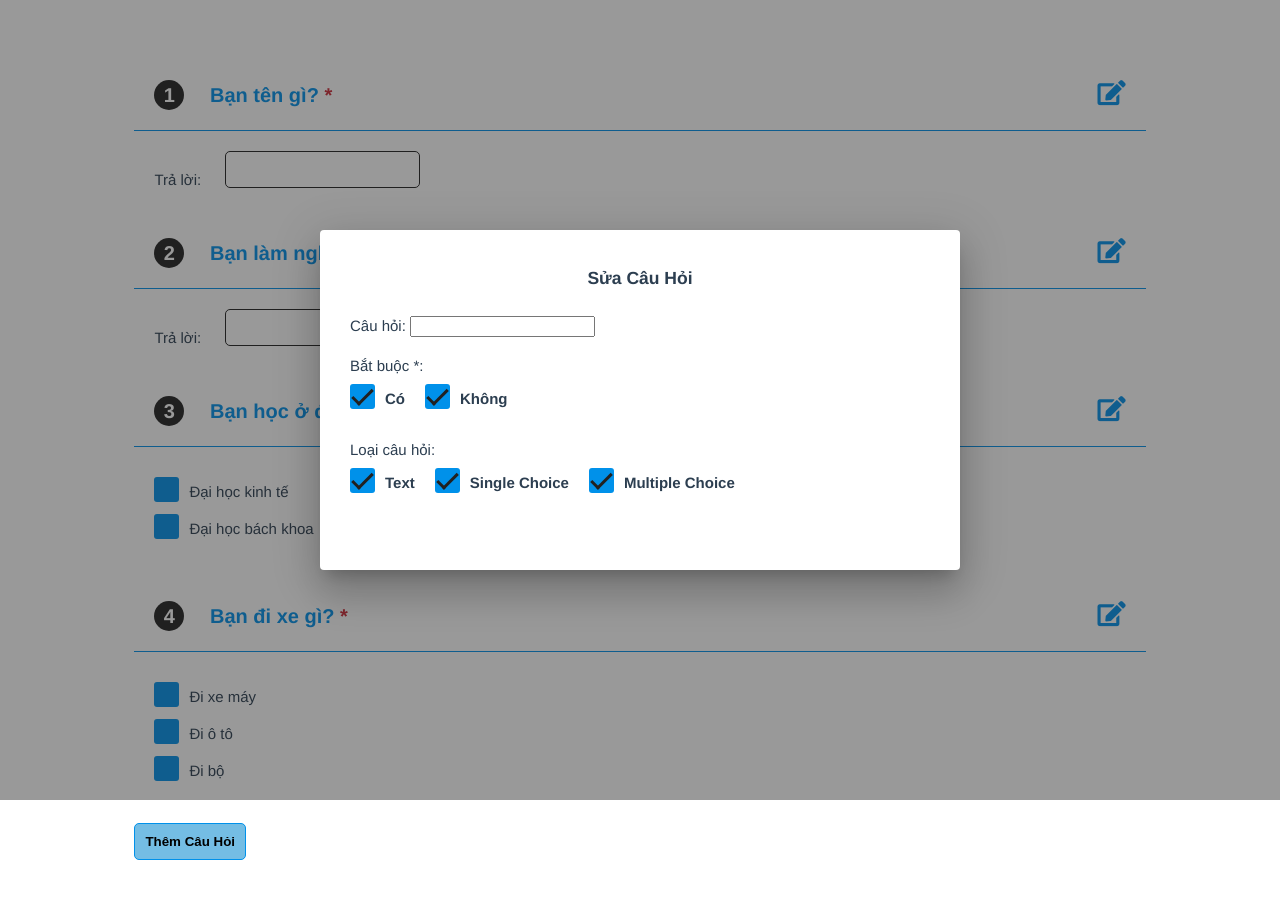
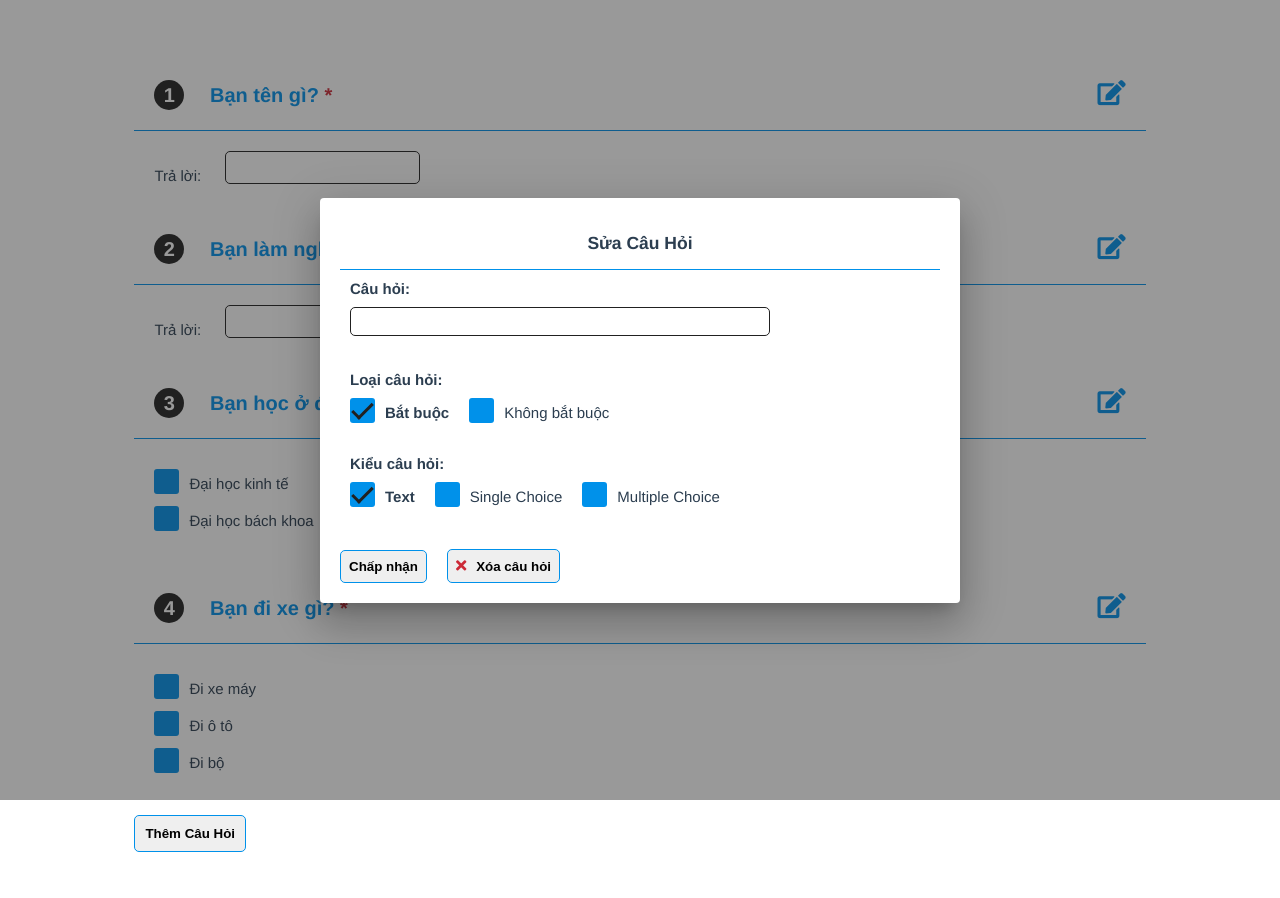
Before and after one commit to VuThanhTuan/survey-vuejs, a Vue app: page / in a window 1280 px wide. Both pictures are taken after a click on the icon 1111 px from the left and 92 px from the top of the page. Shown: the top 898 px of the page. Built offline with nearby package versions, Linux system fonts and the light colour scheme.

Commit message:
add popup

```diff
--- a/src/components/survey/ChildQuestion.vue
+++ b/src/components/survey/ChildQuestion.vue
@@ -20,8 +20,8 @@
 
             <custom-checkbox :id="`${item.name}${option.value}`" :label="option.label" v-model="item.answer" :optionValue="option.value"></custom-checkbox>
 
-             <child-question v-if="showChildQuestion(item, option)" :questions="option.chidQuestions">
-            </child-question>
+             <!-- <child-question v-if="showChildQuestion(item, option)" :questions="option.chidQuestions">
+            </child-question> -->
           </div>
         </div>
 
@@ -29,8 +29,8 @@
           <div v-for="option in item.options" :key="option.value">
             <custom-checkbox :id="`${item.name}${option.value}`" type="single" :label="option.label" v-model="item.answer" :optionValue="option.value"></custom-checkbox>
 
-             <child-question v-if="showChildQuestion(item, option)" :questions="option.chidQuestions">
-            </child-question>
+             <!-- <child-question v-if="showChildQuestion(item, option)" :questions="option.chidQuestions">
+            </child-question> -->
           </div>
         </div>
       </div>
--- a/src/components/survey/CustomCheckbox.vue
+++ b/src/components/survey/CustomCheckbox.vue
@@ -21,7 +21,7 @@ export default {
   props: {
     id: {
       type: String,
-      required: true,
+      required: false,
     },
     // multiple or single
     type: {
--- a/src/components/survey/EditQuestion.vue
+++ b/src/components/survey/EditQuestion.vue
@@ -1,41 +1,79 @@
 <template>
   <div>
-
     <div class="question-group">
-      <label>
-        Câu hỏi:
-      </label>
-      <input v-model="question.label" />
-    </div>
-
-    <div class="question-group">
-      <label>
-        Bắt buộc *:
-      </label>
-      <div class="question-checkbox-group">
-        <custom-checkbox type="single" label="Có"></custom-checkbox>
-        <custom-checkbox type="single" label="Không"></custom-checkbox>
+      <label> Câu hỏi: </label>
+      <div class="question-answer">
+        <input class="popup-input options-input" v-model="question.label" />
       </div>
     </div>
 
     <div class="question-group">
-      <label>
-        Loại câu hỏi:
-      </label>
+      <label> Loại câu hỏi: </label>
       <div class="question-checkbox-group">
-        <custom-checkbox type="single" label="Text"></custom-checkbox>
-        <custom-checkbox type="single" label="Single Choice"></custom-checkbox>
-        <custom-checkbox type="single" label="Multiple Choice"></custom-checkbox>
+        <custom-checkbox
+          type="single"
+          v-model="questionType"
+          optionValue="required"
+          label="Bắt buộc"
+        ></custom-checkbox>
+        <custom-checkbox
+          type="single"
+          v-model="questionType"
+          optionValue="not required"
+          label="Không bắt buộc"
+        ></custom-checkbox>
       </div>
     </div>
 
+    <div class="question-group">
+      <label> Kiểu câu hỏi: </label>
+      <div class="question-checkbox-group">
+        <custom-checkbox
+          type="single"
+          v-model="questionStyle"
+          optionValue="Text"
+          label="Text"
+        ></custom-checkbox>
+        <custom-checkbox
+          type="single"
+          v-model="questionStyle"
+          optionValue="Single Choice"
+          label="Single Choice"
+        ></custom-checkbox>
+        <custom-checkbox
+          type="single"
+          v-model="questionStyle"
+          optionValue="Multiple Choice"
+          label="Multiple Choice"
+        ></custom-checkbox>
+      </div>
+    </div>
 
+    <div
+      v-if="
+        questionStyle === 'Single Choice' || questionStyle === 'Multiple Choice'
+      "
+      class="question-group"
+    >
+      <div class="question-options">
+        <label> Đáp án: </label>
+        <i class="fas fa-plus" v-on:click="addOption()"></i>
+      </div>
+      <div v-for="(item, index) in options" :key="index">
+        <input class="popup-input options-input" v-model="options[index]" />
+        <i v-if="index !== 0" v-on:click="removeOption(index)" class="fas fa-trash-alt"></i>
+      </div>
+    </div>
+
+    <div class="popup-action">
+      <button class="btn-popup">Chấp nhận</button>
+      <button class="btn-popup"><i class="fas fa-times"></i>Xóa câu hỏi</button>
+    </div>
   </div>
-
 </template>
 
 <script>
-import CustomCheckbox from './CustomCheckbox.vue';
+import CustomCheckbox from "./CustomCheckbox.vue";
 export default {
   components: { CustomCheckbox },
   props: {
@@ -44,12 +82,25 @@ export default {
       required: true,
     },
   },
-  // data: function() {
-  //   const convertQuestion = {
-  //     ...this.question,
-
-  //   }
-  // }
+  data: function () {
+    return {
+      questionType: "required",
+      questionStyle: "Text",
+      options: [""],
+    };
+  },
+  methods: {
+    addOption: function () {
+      this.options.push("");
+    },
+    removeOption: function (index) {
+      if (this.options.length > 1) {
+        setTimeout(() => {
+          this.options.splice(index, 1);
+        }, 100);
+      }
+    },
+  },
 };
 </script>
 
@@ -58,8 +109,65 @@ export default {
   padding: 10px;
 }
 
+.question-answer {
+  margin-top: 10px;
+}
+
+.popup-input {
+  padding: 6px;
+  border: 1px solid #212121;
+  border-radius: 5px;
+}
+
+.options-input {
+  margin-bottom: 15px;
+  width: 70%;
+}
+
 .question-checkbox-group {
   padding-bottom: 10px;
   padding-top: 10px;
 }
+
+.question-options {
+  display: flex;
+  justify-content: space-between;
+  margin-bottom: 20px;
+}
+
+i {
+  font-size: 15px;
+  color: #0091ea;
+  cursor: pointer;
+}
+
+.fa-trash-alt {
+  margin-left: 20px;
+}
+
+label{
+  font-weight: bold;
+}
+
+.popup-action {
+  padding-top: 20px;
+}
+
+.btn-popup {
+  padding: 8px;
+  border: 1px solid #0091ea;
+  border-radius: 5px;
+  font-weight: bold;
+  cursor: pointer;
+  margin-right: 20px;
+}
+
+.btn-popup i {
+  color: #cc2936;
+  margin-right: 10px;
+}
+
+.btn-popup:hover {
+  background-color: #0091ea;
+}
 </style>
--- a/src/components/survey/Survey.vue
+++ b/src/components/survey/Survey.vue
@@ -117,10 +117,7 @@ export default {
       return convertedQuestion;
     },
     popupOutside: function(event) {
-      // if (event.target.contains(this.$refs["cts-dialog"])) {
-      //   this.closeDialog();
-      // }
-       if (!this.$refs["cts-dialog"].contains(event.target)) {
+      if (!event.target.closest('.cts-dialog')) {
         this.closeDialog();
       }
     },
@@ -182,7 +179,7 @@ export default {
 }
 
 .question-answer input {
-  padding: 10px 8px;
+  padding: 8px;
   border: 1px solid #212121;
   border-radius: 5px;
 }
@@ -190,7 +187,6 @@ export default {
 .btn-submit {
   padding: 10px;
   border: 1px solid #0091ea;
-  background-color: #74bde4;
   border-radius: 5px;
   font-weight: bold;
   cursor: pointer;
@@ -253,8 +249,12 @@ export default {
 }
 
 .cts-dialog h3 {
+  margin: 0;
+  padding-top: 15px;
+  padding-bottom: 15px;
   text-align: center;
   font-weight: bold;
+  border-bottom: 1px solid #0091ea;
 }
 
 @-webkit-keyframes slide-down {
```
